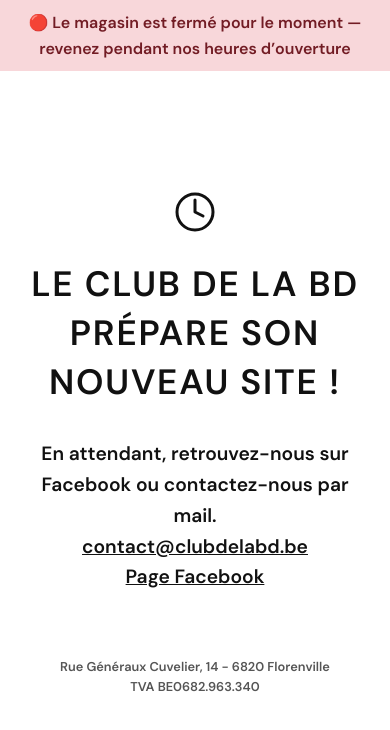
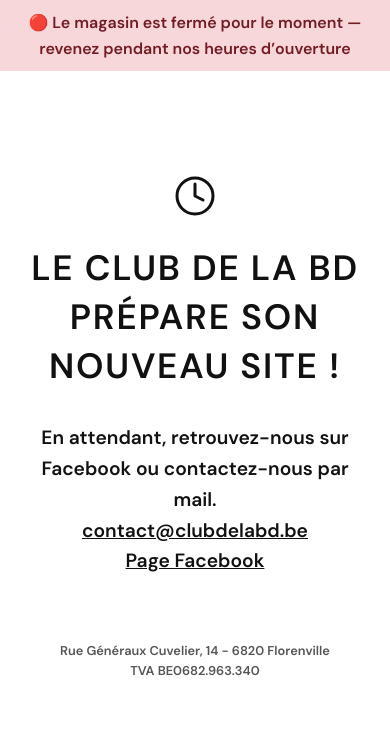
Before and after one commit to clubdelabd/landing, a React (Vite) app: page / in a window 390 px wide. Shown: the top 730 px of the page. Built offline with nearby package versions, Linux system fonts and the light colour scheme.

Commit message:
Update style.css

```diff
--- a/src/style.css
+++ b/src/style.css
@@ -52,7 +52,7 @@ p {
   }
 
   main {
-    padding: 2rem 1.5rem;
+    padding: 1rem 1.5rem 2rem 1.5rem;
   }
 
   .icon-wrapper {
```
